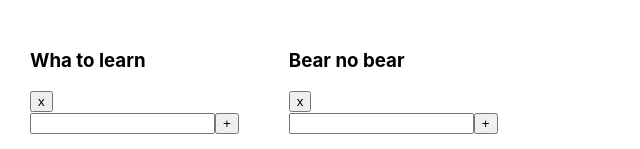
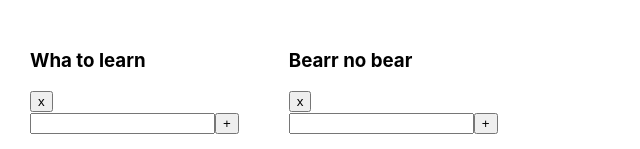
Before and after one commit to Dimkysy/main-todolist, a React (Create React App) app: page / in a window 1280 px wide. Shown: the top 149 px of the page, without its empty margins (0-640 px from the left). Built offline with nearby package versions, Linux system fonts and the light colour scheme.

Commit message:
lesson 5

```diff
--- a/src/App.tsx
+++ b/src/App.tsx
@@ -59,7 +59,7 @@ function App() {
 
     let [todolists, setTodolists] = useState<Array<TodolistType>>([
         {id:todolistId1, title:"Wha to learn", filter:"all"},
-        {id:todolistId2, title:"Bear no bear", filter:"all"},
+        {id:todolistId2, title:"Bearr no bear", filter:"all"},
     ])
 
     let [tasksObj, setTasks] = useState({
```
